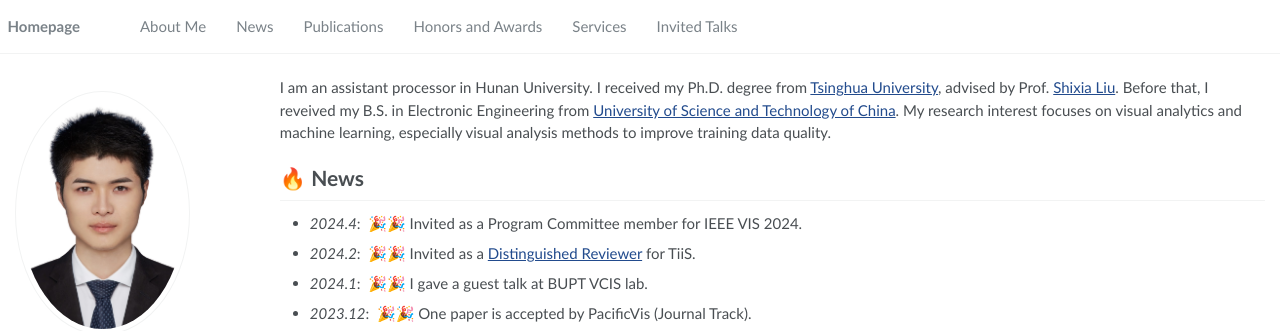
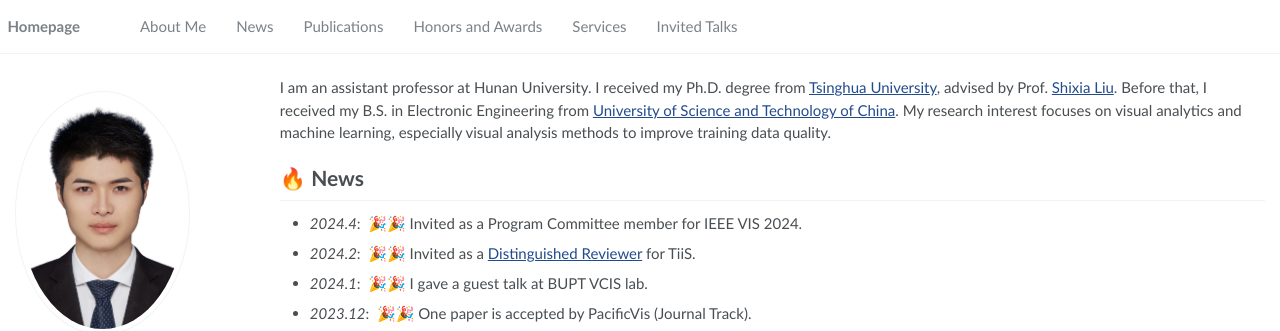
Before and after one commit to changjianchen/changjianchen.github.io, a Jekyll site: the page built from _pages/about.md, in a window 1280 px wide and 900 px high. Shown: the top 331 px of the window. Built offline with Jekyll 4.4.1, drawn with Linux system fonts in a browser that asks for light colours.

Commit message:
Update about.md

```diff
--- a/_pages/about.md
+++ b/_pages/about.md
@@ -17,8 +17,8 @@ redirect_from:
 
 <span class='anchor' id='about-me'></span>
 
-I am an assistant processor in Hunan University. I received my Ph.D. degree from <a href="http://www.tsinghua.edu.cn/publish/then/index.html">Tsinghua University</a>, advised by Prof. <a href="http://shixialiu.com/">Shixia Liu</a>.
-Before that, I reveived my B.S. in Electronic Engineering from <a href="https://www.ustc.edu.cn/">University of Science and Technology of China</a>.
+I am an assistant professor at Hunan University. I received my Ph.D. degree from <a href="http://www.tsinghua.edu.cn/publish/then/index.html">Tsinghua University</a>, advised by Prof. <a href="http://shixialiu.com/">Shixia Liu</a>.
+Before that, I received my B.S. in Electronic Engineering from <a href="https://www.ustc.edu.cn/">University of Science and Technology of China</a>.
 My research interest focuses on visual analytics and machine learning, especially visual analysis methods to improve training data quality.
 
 
```
